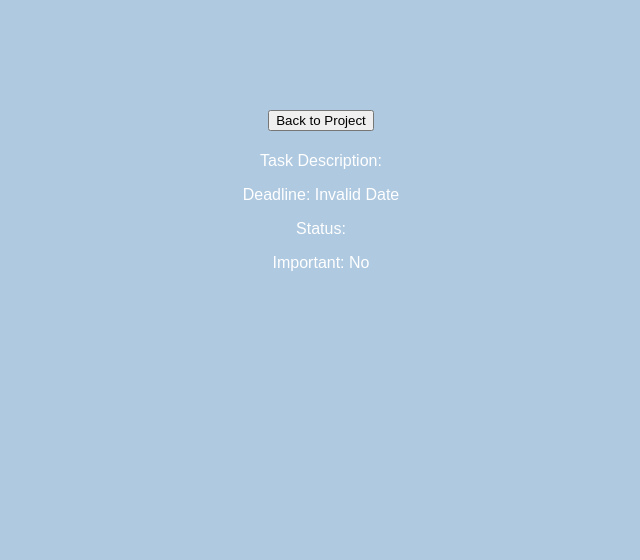
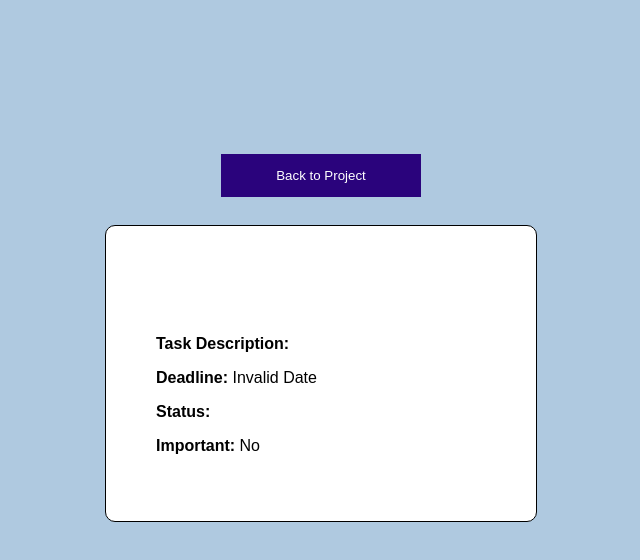
Before and after one commit to hudasul/task-manager-front-end, a React (Vite) app: page /project/1/task/1 in a window 1280 px wide. Shown: the top 560 px of the page, without its empty margins (319-959 px from the left). Built offline with nearby package versions, Linux system fonts and the light colour scheme; no server answers.

Commit message:
styled task details component

```diff
--- /dev/null
+++ b/src/components/style/tasksStyle/TaskDetails.css
@@ -0,0 +1,33 @@
+#go-back-btn{
+    background-color: #2a037c;
+    color: white;
+    padding: 14px 20px;
+    margin: 8px 0;
+    border: none;
+    cursor: pointer;
+    width: 200px;
+}
+
+.all-detaills-container{
+    display: flex;
+    flex-direction: column;
+    align-items: center
+}
+
+.task-detail-container{
+  background-color: white;
+  color: black;
+  border: 1px solid black;
+  border-radius: 10px;
+  height: 100%;
+  width: 330px;
+  padding: 50px;
+  display: flex;
+  flex-direction: column;
+  margin-top: 20px;
+  justify-content: center;
+}
+
+.task-info span{
+    font-weight: bolder;
+}
--- a/src/components/taskComponents/TaskDetails.jsx
+++ b/src/components/taskComponents/TaskDetails.jsx
@@ -1,6 +1,8 @@
 import { useParams, useNavigate } from "react-router";
 import { useEffect, useState } from "react";
-import axios from "axios";
+import axios from "axios"
+
+import '../style/tasksStyle/TaskDetails.css'
 
 const TaskDetails = () => {
   const { projectId, taskId } = useParams();
@@ -21,18 +23,28 @@ const TaskDetails = () => {
   return (
 
     <>
+      <div className="all-detaills-container">
+      <br />
+      <br />
       <button
+        id="go-back-btn"
         onClick={() => {
           navigate(`/project/${projectId}/task`);
         }}
       >
         Back to Project
       </button>
+
+      <div className="task-detail-container">
       <h1>{task.title}</h1>
-      <p>Task Description: {task.description}</p>
-      <p>Deadline: {new Date(task.date).toLocaleDateString()}</p>
-      <p>Status: {task.status}</p>
-       {task.importance === true ? <p>Important: Yes </p> :<p>Important: No </p>  }
+      <div className="task-info">
+      <p><span>Task Description: </span>{task.description}</p>
+      <p><span>Deadline: </span>{new Date(task.date).toLocaleDateString()}</p>
+      <p><span>Status: </span>{task.status}</p>
+       {task.importance === true ? <p><span>Important: </span> Yes </p> :<p><span>Important: </span> No </p>  }
+    </div>
+    </div>
+    </div>
     </>
   );
 };
```
